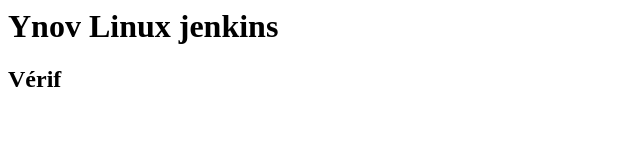
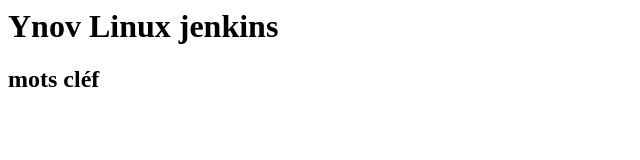
Before and after one commit to Thunred/ynov-html-deployment, a plain HTML site: page index.html in a window 1280 px wide. Shown: the full height of the page, 0-640 px from the left. Drawn offline with Linux system fonts and the light colour scheme.

Commit message:
Update index.html

```diff
--- a/index.html
+++ b/index.html
@@ -1,2 +1,2 @@
 <h1> Ynov Linux jenkins </h1>
-<h2> Vérif</h2>
+<h2> mots cléf</h2>
```
